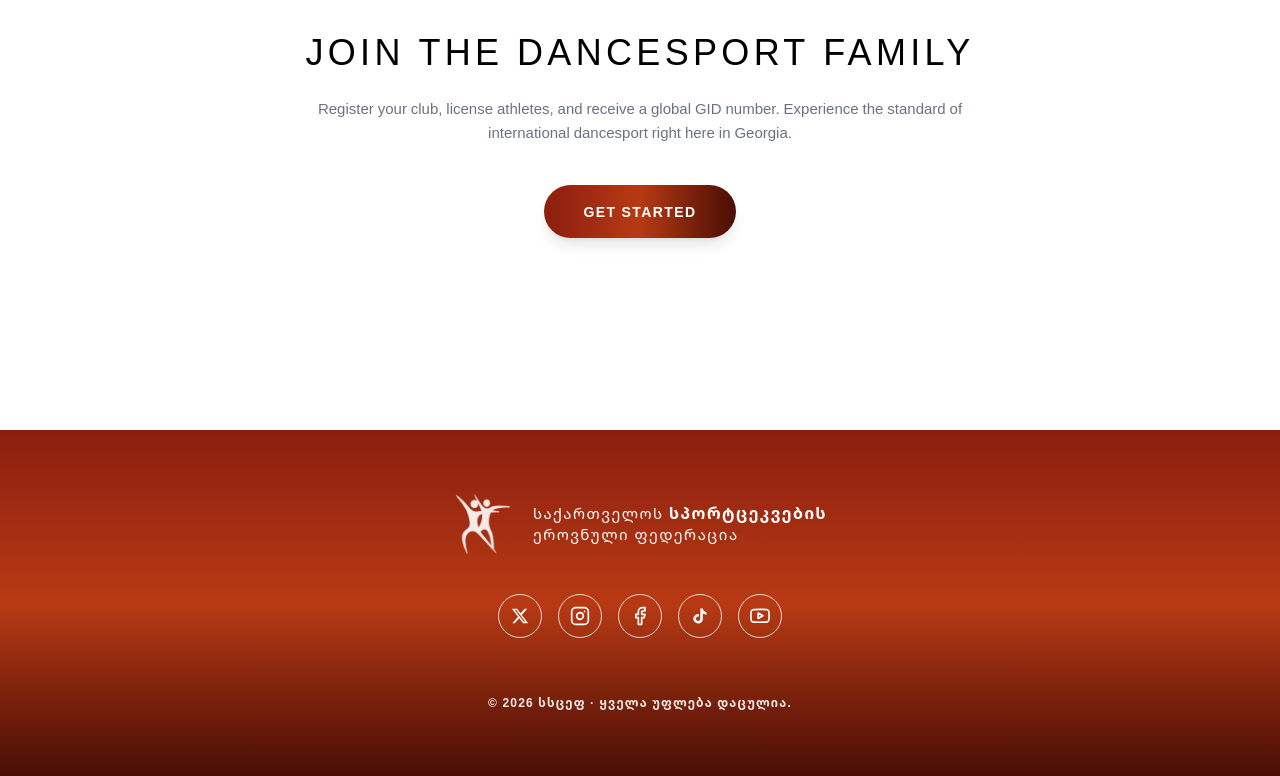
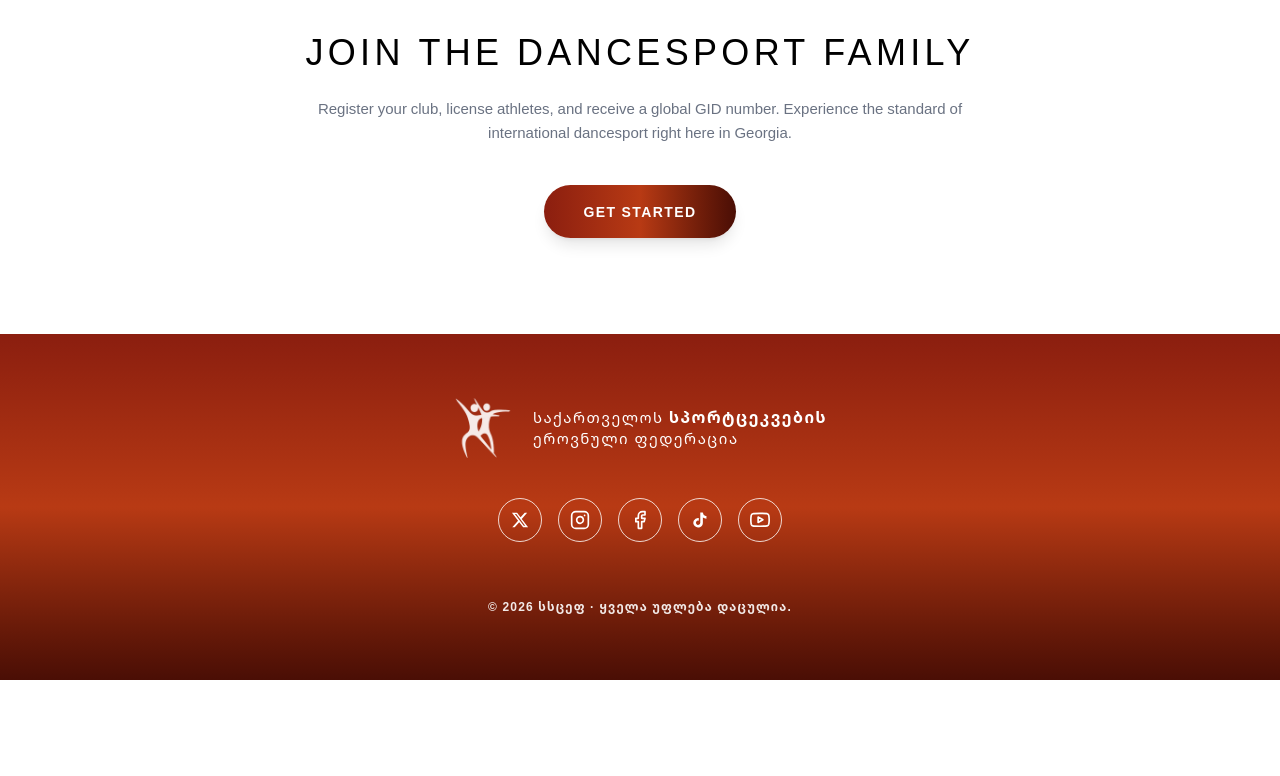
Before and after one commit to TSERJ13/gndsf, a Next.js app: page / in a window 1280 px wide. Shown: the part 1181-1957 px from the top of the page. After the commit the page ends 1861 px from the top, so only its background shows below. Built offline with nearby package versions, Linux system fonts and the light colour scheme; no server answers; the database is empty.

Commit message:
Make footer sticky at the bottom of short pages

```diff
--- a/src/app/layout.tsx
+++ b/src/app/layout.tsx
@@ -68,7 +68,7 @@ export default async function RootLayout({ children }: { children: React.ReactNo
 
   return (
     <html lang="ka">
-      <body className={`${notoSansGeorgian.className} min-h-screen bg-white text-black pt-[100px] lg:pt-[190px]`}>
+      <body className={`${notoSansGeorgian.className} min-h-screen flex flex-col bg-white text-black pt-[100px] lg:pt-[190px]`}>
         <header className="fixed left-0 right-0 top-0 z-50 bg-white/95 backdrop-blur-2xl transition-all duration-500" translate="no">
           <div className="mx-auto max-w-[1400px]">
             {/* ── row 1: Logo & Federation Name ── */}
@@ -165,10 +165,10 @@ export default async function RootLayout({ children }: { children: React.ReactNo
           </nav>
         </header>
 
-        <main className="motion-fade-up">{children}</main>
+        <main className="motion-fade-up flex-1">{children}</main>
 
         {/* ── Footer ── */}
-        <footer className="mt-24 bg-gradient-to-b from-[#8B1E0F] via-[#B83A14] to-[#4A0E05] text-white">
+        <footer className="mt-auto bg-gradient-to-b from-[#8B1E0F] via-[#B83A14] to-[#4A0E05] text-white">
           <div className="mx-auto flex max-w-[1400px] flex-col items-center justify-center gap-10 px-6 py-16 text-[13px] font-medium text-white/80">
             {/* Logo and Name Side-by-Side */}
             <div className="flex items-center justify-center gap-5 text-left">
```
